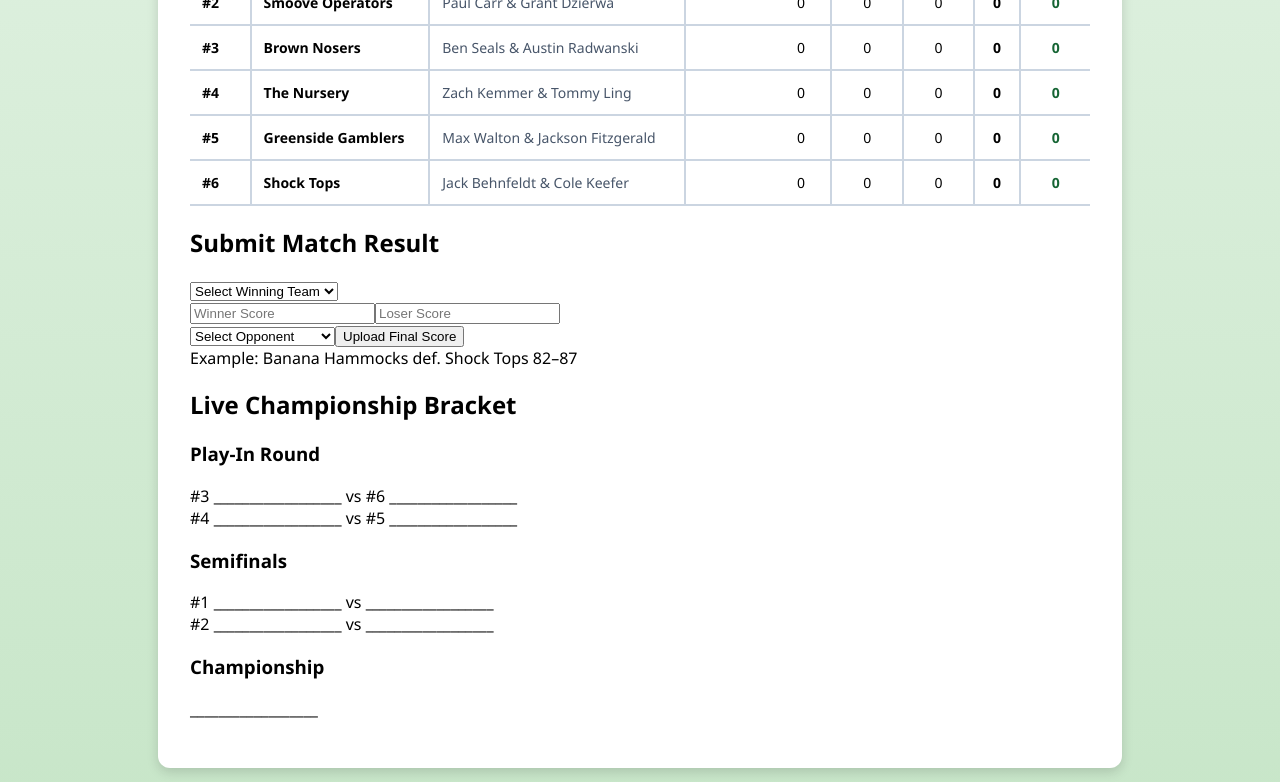
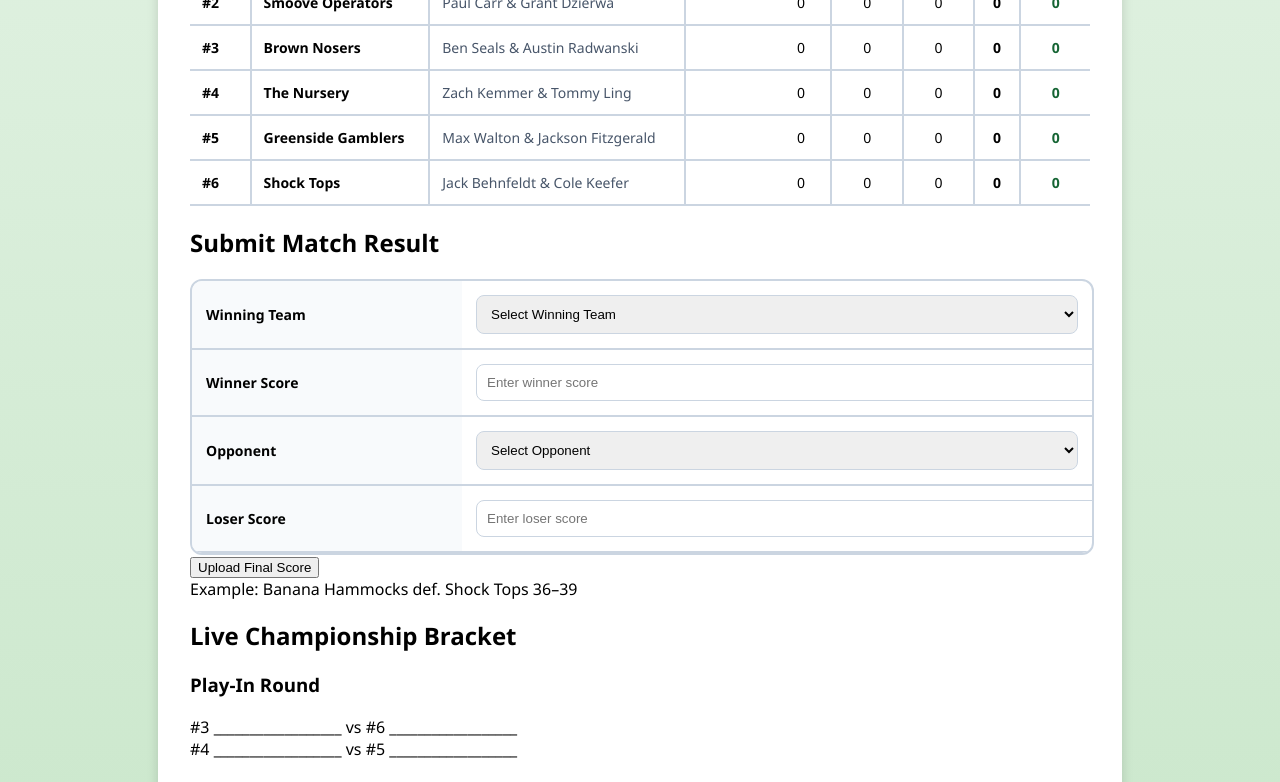
Before and after one commit to tymull24-max/Summer-Golf-League, a Next.js app: page / in a window 1280 px wide. Shown: the part 519-1301 px from the top of the page. Built offline with nearby package versions, Linux system fonts and the light colour scheme.

Commit message:
Update page.js

```diff
--- a/app/page.js
+++ b/app/page.js
@@ -23,13 +23,12 @@ export default function SummerGolfLeagueWebsite() {
     const l = parseInt(loserScore);
     if (isNaN(w) || isNaN(l)) return;
 
-    // Golf logic: lower score wins
-    // differential = loserScore - winnerScore (positive for winner)
-    const diff = l - w;
+    // GOLF LOGIC: LOWER SCORE WINS
+    const diff = l - w; // positive for winner, negative for loser
 
     setTeams(prev =>
       prev.map(team => {
-        // winner (lower score)
+        // WINNER (lower score)
         if (team.name === winner && w < l) {
           return {
             ...team,
@@ -39,7 +38,7 @@ export default function SummerGolfLeagueWebsite() {
           };
         }
 
-        // loser (higher score)
+        // LOSER (higher score)
         if (team.name === opponent && w < l) {
           return {
             ...team,
@@ -48,7 +47,7 @@ export default function SummerGolfLeagueWebsite() {
           };
         }
 
-        // draw (same score)
+        // DRAW
         if (w === l && (team.name === winner || team.name === opponent)) {
           return {
             ...team,
@@ -108,24 +107,15 @@ export default function SummerGolfLeagueWebsite() {
             <div className="bg-green-100 text-green-700 px-4 py-1 rounded-full text-xs font-bold">LIVE</div>
           </div>
 
-          {/* TABLE STYLED LIKE YOUR SCREENSHOT */}
+          {/* STANDINGS TABLE */}
           <div style={{ width: "100%", overflowX: "auto" }}>
-            <table
-              style={{
-                width: "100%",
-                borderCollapse: "collapse",
-                fontSize: "14px",
-              }}
-            >
+            <table style={{ width: "100%", borderCollapse: "collapse", fontSize: "14px" }}>
               <thead>
                 <tr style={{ background: "#f1f5f9", borderBottom: "2px solid #cbd5e1" }}>
                   <th style={{ padding: "10px", borderRight: "2px solid #cbd5e1" }}>Rank</th>
                   <th style={{ padding: "10px", borderRight: "2px solid #cbd5e1" }}>Team</th>
                   <th style={{ padding: "10px", borderRight: "2px solid #cbd5e1" }}>Players</th>
-
-                  {/* SMALL SPACER */}
                   <th style={{ padding: "10px 40px" }}></th>
-
                   <th style={{ padding: "10px", borderRight: "2px solid #cbd5e1" }}>Wins</th>
                   <th style={{ padding: "10px", borderRight: "2px solid #cbd5e1" }}>Losses</th>
                   <th style={{ padding: "10px", borderRight: "2px solid #cbd5e1" }}>Draws</th>
@@ -138,43 +128,16 @@ export default function SummerGolfLeagueWebsite() {
                 {teams
                   .sort((a, b) => b.points - a.points)
                   .map((team, index) => (
-                    <tr
-                      key={team.name}
-                      style={{
-                        borderBottom: "2px solid #cbd5e1",
-                        background: "#ffffff",
-                      }}
-                    >
-                      <td style={{ padding: "12px", borderRight: "2px solid #cbd5e1", fontWeight: "600" }}>
-                        #{index + 1}
-                      </td>
-
-                      <td style={{ padding: "12px", borderRight: "2px solid #cbd5e1", fontWeight: "700" }}>
-                        {team.name}
-                      </td>
-
-                      <td style={{ padding: "12px", borderRight: "2px solid #cbd5e1", color: "#475569" }}>
-                        {team.players.join(" & ")}
-                      </td>
-
-                      {/* SMALL SPACER */}
+                    <tr key={team.name} style={{ borderBottom: "2px solid #cbd5e1" }}>
+                      <td style={{ padding: "12px", borderRight: "2px solid #cbd5e1", fontWeight: "600" }}>#{index + 1}</td>
+                      <td style={{ padding: "12px", borderRight: "2px solid #cbd5e1", fontWeight: "700" }}>{team.name}</td>
+                      <td style={{ padding: "12px", borderRight: "2px solid #cbd5e1", color: "#475569" }}>{team.players.join(" & ")}</td>
                       <td style={{ padding: "12px 40px" }}></td>
-
-                      <td style={{ padding: "12px", borderRight: "2px solid #cbd5e1", textAlign: "center" }}>
-                        {team.wins}
-                      </td>
-                      <td style={{ padding: "12px", borderRight: "2px solid #cbd5e1", textAlign: "center" }}>
-                        {team.losses}
-                      </td>
-                      <td style={{ padding: "12px", borderRight: "2px solid #cbd5e1", textAlign: "center" }}>
-                        {team.draws}
-                      </td>
-                      <td style={{ padding: "12px", borderRight: "2px solid #cbd5e1", textAlign: "center", fontWeight: "600" }}>
-                        {team.strokeDiff}
-                      </td>
-                      <td style={{ padding: "12px", textAlign: "center", fontWeight: "700", color: "#166534" }}>
-                        {team.points}
-                      </td>
+                      <td style={{ padding: "12px", borderRight: "2px solid #cbd5e1", textAlign: "center" }}>{team.wins}</td>
+                      <td style={{ padding: "12px", borderRight: "2px solid #cbd5e1", textAlign: "center" }}>{team.losses}</td>
+                      <td style={{ padding: "12px", borderRight: "2px solid #cbd5e1", textAlign: "center" }}>{team.draws}</td>
+                      <td style={{ padding: "12px", borderRight: "2px solid #cbd5e1", textAlign: "center", fontWeight: "600" }}>{team.strokeDiff}</td>
+                      <td style={{ padding: "12px", textAlign: "center", fontWeight: "700", color: "#166534" }}>{team.points}</td>
                     </tr>
                   ))}
               </tbody>
@@ -182,59 +145,89 @@ export default function SummerGolfLeagueWebsite() {
           </div>
         </section>
 
-        {/* SUBMIT + BRACKET */}
+        {/* SUBMIT SCORE — NOW FORMATTED AS A TABLE */}
         <section id="submit" className="grid grid-cols-1 lg:grid-cols-2 gap-8 items-start">
 
-          {/* SUBMIT SCORE */}
           <div className="bg-white text-slate-900 rounded-2xl p-6 shadow-lg">
+
             <h2 className="text-2xl font-bold mb-4">Submit Match Result</h2>
 
-            <div className="space-y-4 text-sm">
+            <div style={{
+              width: "100%",
+              border: "2px solid #cbd5e1",
+              borderRadius: "12px",
+              overflow: "hidden",
+            }}>
+              <table style={{ width: "100%", borderCollapse: "collapse", fontSize: "14px" }}>
+                <tbody>
+
+                  <tr style={{ borderBottom: "2px solid #cbd5e1" }}>
+                    <td style={{ padding: "14px", fontWeight: "600", width: "30%", background: "#f8fafc" }}>Winning Team</td>
+                    <td style={{ padding: "14px" }}>
                       <select
-                className="w-full border border-slate-300 rounded-xl px-4 py-3 text-black"
                         value={winner}
-                onChange={e => setWinner(e.target.value)}
+                        onChange={(e) => setWinner(e.target.value)}
+                        style={{ width: "100%", padding: "10px", borderRadius: "8px", border: "1px solid #cbd5e1" }}
                       >
                         <option>Select Winning Team</option>
                         {teams.map(team => <option key={team.name}>{team.name}</option>)}
                       </select>
+                    </td>
+                  </tr>
 
-              <div className="grid grid-cols-2 gap-4">
+                  <tr style={{ borderBottom: "2px solid #cbd5e1" }}>
+                    <td style={{ padding: "14px", fontWeight: "600", background: "#f8fafc" }}>Winner Score</td>
+                    <td style={{ padding: "14px" }}>
                       <input
                         type="number"
-                  placeholder="Winner Score"
-                  className="border border-slate-300 rounded-xl px-4 py-3 text-black"
                         value={winnerScore}
-                  onChange={e => setWinnerScore(e.target.value)}
+                        onChange={(e) => setWinnerScore(e.target.value)}
+                        placeholder="Enter winner score"
+                        style={{ width: "100%", padding: "10px", borderRadius: "8px", border: "1px solid #cbd5e1" }}
                       />
-                <input
-                  type="number"
-                  placeholder="Loser Score"
-                  className="border border-slate-300 rounded-xl px-4 py-3 text-black"
-                  value={loserScore}
-                  onChange={e => setLoserScore(e.target.value)}
-                />
-              </div>
+                    </td>
+                  </tr>
 
+                  <tr style={{ borderBottom: "2px solid #cbd5e1" }}>
+                    <td style={{ padding: "14px", fontWeight: "600", background: "#f8fafc" }}>Opponent</td>
+                    <td style={{ padding: "14px" }}>
                       <select
-                className="w-full border border-slate-300 rounded-xl px-4 py-3 text-black"
                         value={opponent}
-                onChange={e => setOpponent(e.target.value)}
+                        onChange={(e) => setOpponent(e.target.value)}
+                        style={{ width: "100%", padding: "10px", borderRadius: "8px", border: "1px solid #cbd5e1" }}
                       >
                         <option>Select Opponent</option>
                         {teams.map(team => <option key={team.name}>{team.name}</option>)}
                       </select>
+                    </td>
+                  </tr>
+
+                  <tr style={{ borderBottom: "2px solid #cbd5e1" }}>
+                    <td style={{ padding: "14px", fontWeight: "600", background: "#f8fafc" }}>Loser Score</td>
+                    <td style={{ padding: "14px" }}>
+                      <input
+                        type="number"
+                        value={loserScore}
+                        onChange={(e) => setLoserScore(e.target.value)}
+                        placeholder="Enter loser score"
+                        style={{ width: "100%", padding: "10px", borderRadius: "8px", border: "1px solid #cbd5e1" }}
+                      />
+                    </td>
+                  </tr>
+
+                </tbody>
+              </table>
+            </div>
 
             <button
               onClick={submitMatch}
-                className="w-full bg-green-800 hover:bg-green-900 text-white font-semibold py-3 rounded-xl text-sm transition-colors"
+              className="w-full bg-green-800 hover:bg-green-900 text-white font-semibold py-3 rounded-xl text-sm transition-colors mt-4"
             >
               Upload Final Score
             </button>
-            </div>
 
             <div className="mt-4 bg-green-50 border border-green-200 rounded-xl p-4 text-xs text-green-800">
-              Example: Banana Hammocks def. Shock Tops 82–87
+              Example: Banana Hammocks def. Shock Tops 36–39
             </div>
           </div>
 
```
Lines whose indentation alone changed are shown as unchanged.
